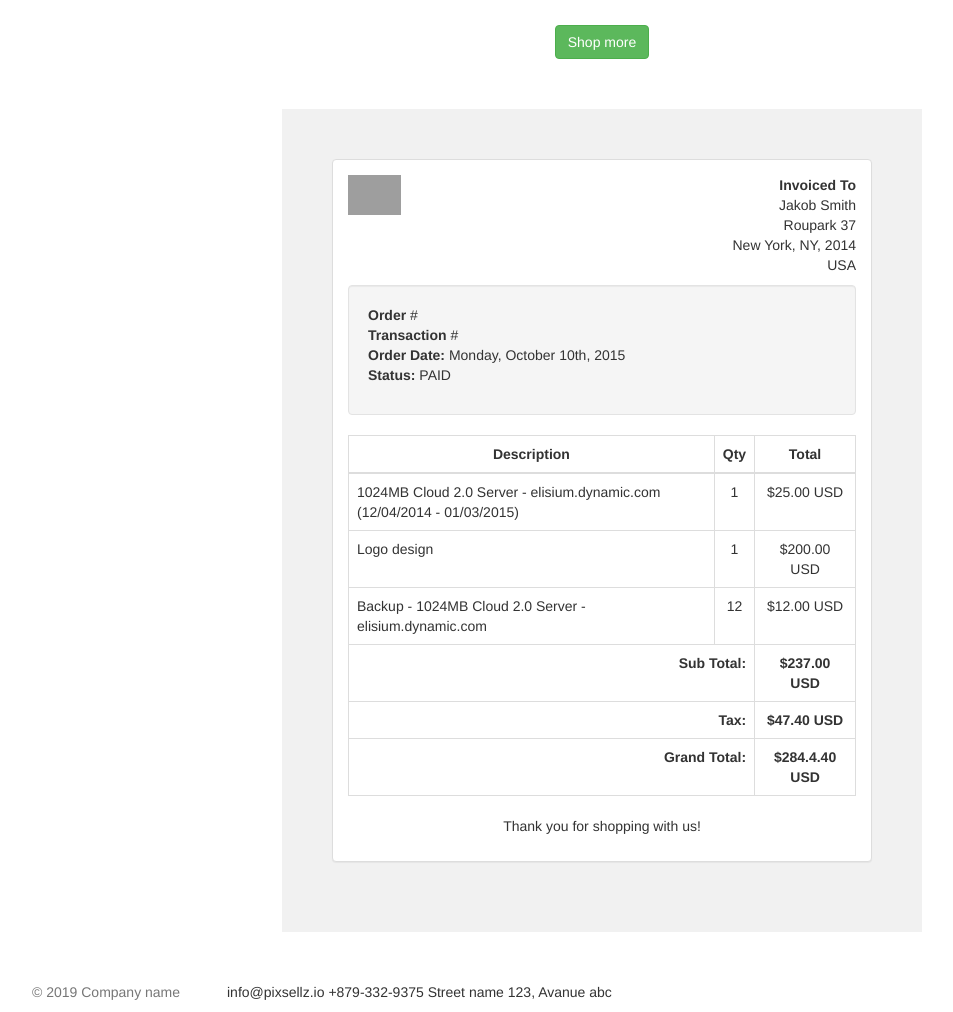
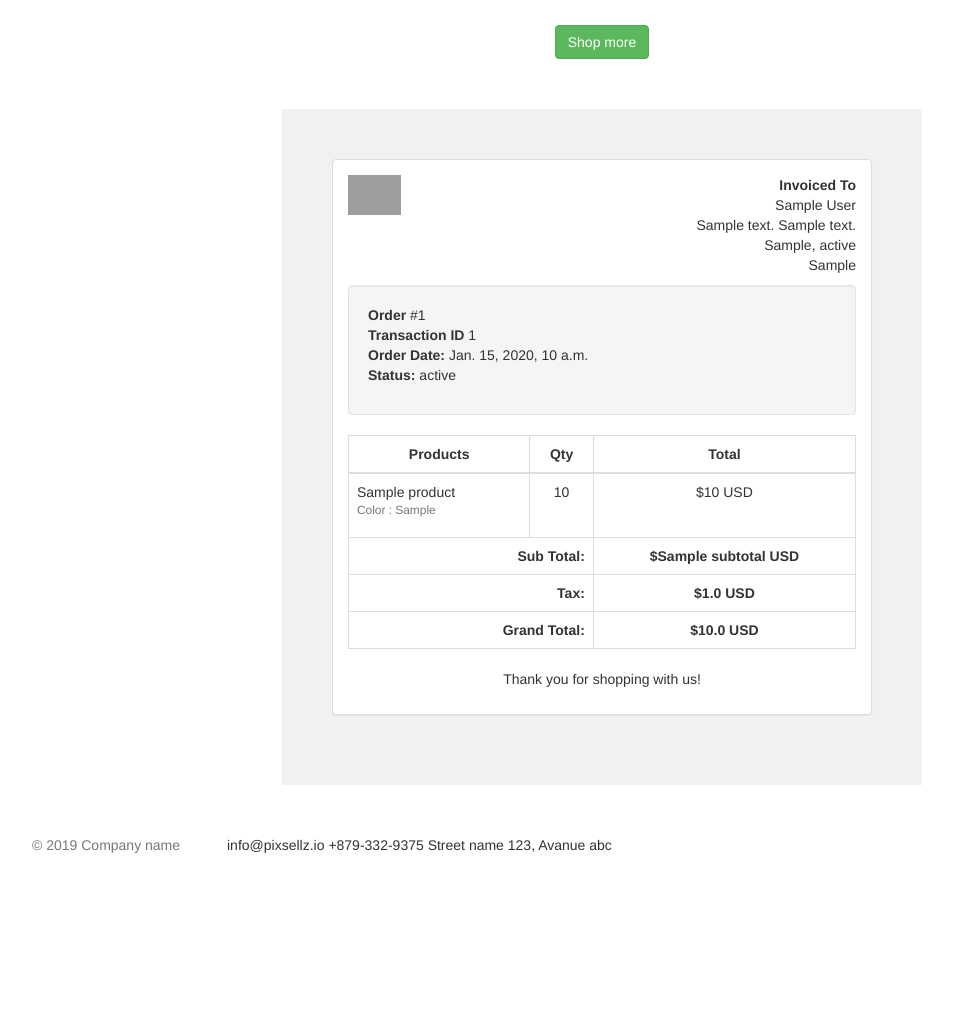
Before and after one commit to dehemi2001/ecommerce_django, a Django app: template templates/orders/order_complete.html in a window 1280 px wide. Shown: the part 478-1490 px from the top of the page, without its empty margins (38-991 px from the left). After the commit the page ends 1331 px from the top, so only its background shows below. Run offline with Django 5.2, Linux system fonts and the light colour scheme; tables that the repository leaves empty hold one stand-in row (values such as "Sample post"); the template is opened without the code that fills it: values that come from a table or form of the project are taken from there, most other values are stand-ins (such as "Sample title", 1, 10 or a date in 2020); some libraries are stand-ins or nearby versions; grey boxes are pictures that could not be loaded.

Commit message:
Generate Invoice on Order Completion

```diff
--- a/templates/orders/order_complete.html
+++ b/templates/orders/order_complete.html
@@ -32,10 +32,10 @@
                             <div class="invoice-from">
                                 <ul class="list-unstyled text-right">
                                     <li><strong>Invoiced To</strong></li>
-                                    <li>Jakob Smith</li>
-                                    <li>Roupark 37</li>
-                                    <li>New York, NY, 2014</li>
-                                    <li>USA</li>
+                                    <li>{{order.full_name}}</li>
+                                    <li>{{order.full_address}}</li>
+                                    <li>{{order.city}}, {{order.state}}</li>
+                                    <li>{{order.country}}</li>
                                 </ul>
                             </div>
                         </div>
@@ -45,10 +45,10 @@
                             <div class="invoice-details mt25">
                                 <div class="well">
                                     <ul class="list-unstyled mb0">
-                                        <li><strong>Order</strong> #</li>
-                                        <li><strong>Transaction</strong> #</li>
-                                        <li><strong>Order Date:</strong> Monday, October 10th, 2015</li>
-                                        <li><strong>Status:</strong> PAID</li>
+                                        <li><strong>Order</strong> #{{order_number}}</li>
+                                        <li><strong>Transaction ID</strong> {{transID}}</li>
+                                        <li><strong>Order Date:</strong> {{order.created_at}}</li>
+                                        <li><strong>Status:</strong> {{payment.status}}</li>
                                     </ul>
                                 </div>
                             </div>
@@ -58,41 +58,41 @@
                                     <table class="table table-bordered">
                                         <thead>
                                             <tr>
-                                                <th class="per70 text-center">Description</th>
+                                                <th class="per70 text-center">Products</th>
                                                 <th class="per5 text-center">Qty</th>
                                                 <th class="per25 text-center">Total</th>
                                             </tr>
                                         </thead>
                                         <tbody>
+                                            {% for item in ordered_products %}
                                             <tr>
-                                                <td>1024MB Cloud 2.0 Server - elisium.dynamic.com (12/04/2014 - 01/03/2015)</td>
-                                                <td class="text-center">1</td>
-                                                <td class="text-center">$25.00 USD</td>
+                                                <td>{{item.product.product_name}}
+                                                <p class="text-muted small">
+                                                {% if item.variations.all %}
+                                                {% for i in item.variations.all %}
+                                                {{ i.variation_category | capfirst }} : {{ i.variation_value | capfirst }}<br>
+                                                {% endfor %}
+                                                {% endif %}
+                                            </p>
+                                                </td>
+                                                <td class="text-center">{{item.quantity}}</td>
+                                                <td class="text-center">${{item.product.price}} USD</td>
                                             </tr>
-                                            <tr>
-                                                <td>Logo design</td>
-                                                <td class="text-center">1</td>
-                                                <td class="text-center">$200.00 USD</td>
-                                            </tr>
-                                            <tr>
-                                                <td>Backup - 1024MB Cloud 2.0 Server - elisium.dynamic.com</td>
-                                                <td class="text-center">12</td>
-                                                <td class="text-center">$12.00 USD</td>
-                                            </tr>
+                                            {% endfor %}
                                         </tbody>
                                         <tfoot>
                                             <tr>
                                                 <th colspan="2" class="text-right">Sub Total:</th>
-                                                <th class="text-center">$237.00 USD</th>
+                                                <th class="text-center">${{subtotal}} USD</th>
                                             </tr>
                                             <tr>
                                                 <th colspan="2" class="text-right">Tax:</th>
-                                                <th class="text-center">$47.40 USD</th>
+                                                <th class="text-center">${{order.tax}} USD</th>
                                             </tr>
 
                                             <tr>
                                                 <th colspan="2" class="text-right">Grand Total:</th>
-                                                <th class="text-center">$284.4.40 USD</th>
+                                                <th class="text-center">${{order.order_total}} USD</th>
                                             </tr>
                                         </tfoot>
                                     </table>
--- a/templates/orders/payments.html
+++ b/templates/orders/payments.html
@@ -183,7 +183,7 @@
                         })
                         .then((response) => response.json())
                         .then((data) => {
-                            window.location.href = redirect_url + "?order_number=" + data.order_number+'&payment_id'+data.transID;
+                            window.location.href = redirect_url + "?order_number=" + data.order_number+'&payment_id='+data.transID;
                         })
                     }
                 });
```
Also changed, not shown: orders/views.py (+24 -1 lines).
